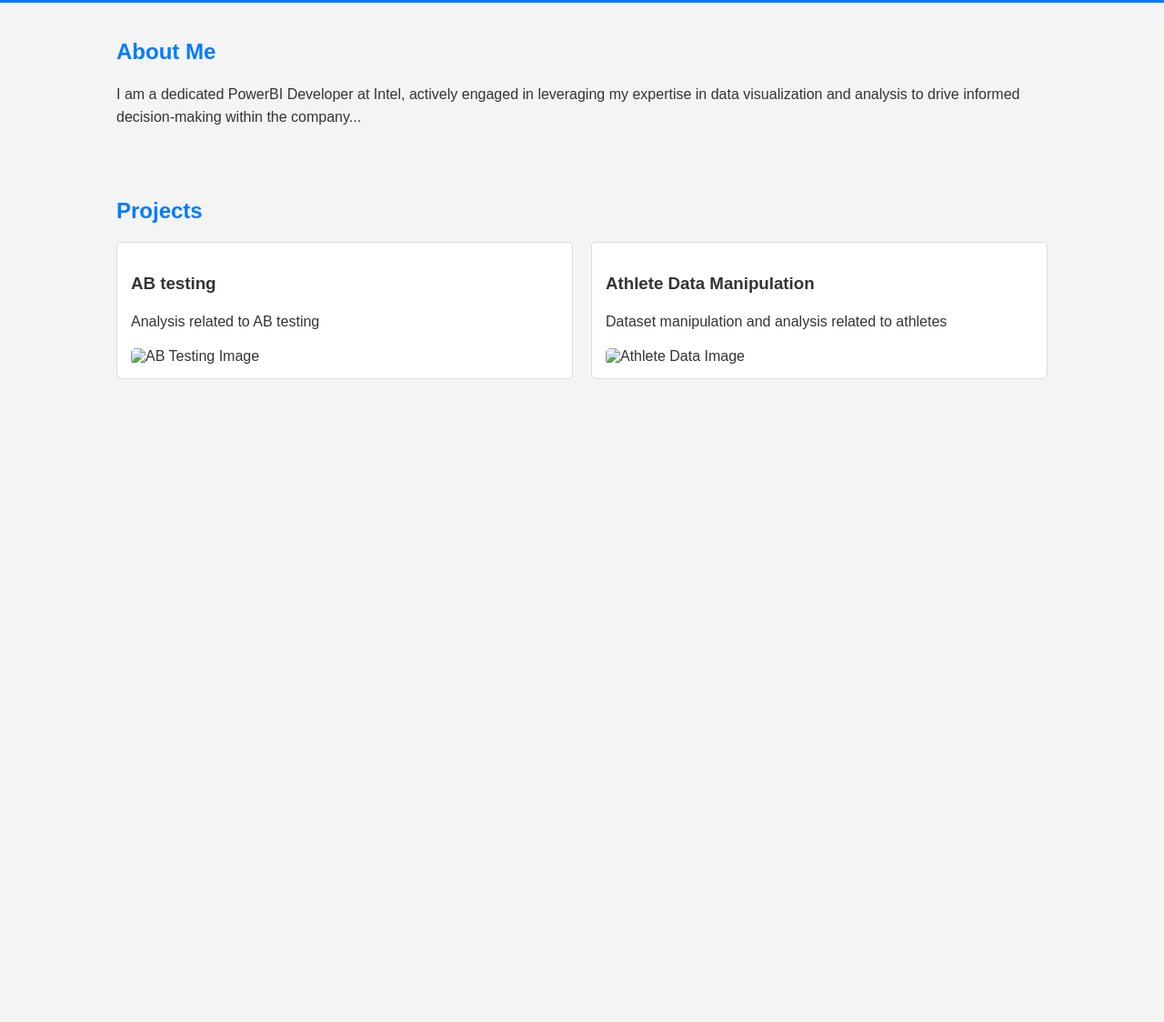
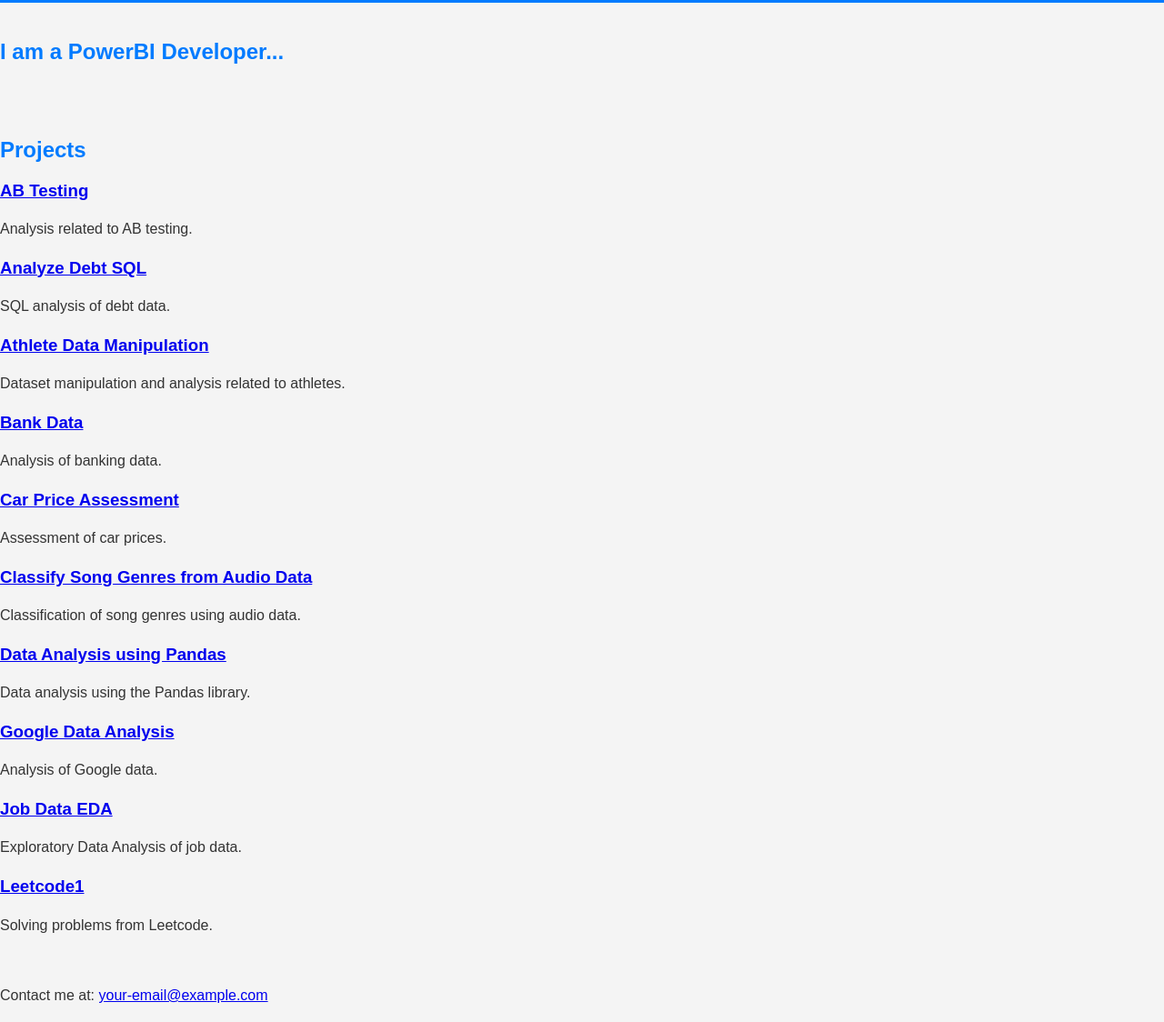
Before and after one commit to manisa504/github.io, a plain HTML site: page index.html in a window 1280 px wide. Shown: the part 117-1241 px from the top of the page at 91% size. Before the commit the page ends 800 px from the top, so only its background shows below. Drawn offline with Linux system fonts and the light colour scheme.

Commit message:
Update index.html

```diff
--- a/index.html
+++ b/index.html
@@ -62,49 +62,67 @@
         }
     </style>
 </head>
-
 <body>
     <header>
         <h1>About Me</h1>
     </header>
-    <div class="container">
-        <section>
-            <h2>About Me</h2>
-            <p>
-                I am a dedicated PowerBI Developer at Intel, actively engaged in leveraging my expertise in data visualization and analysis to drive informed decision-making within the company...
-                <!-- Your description goes here -->
-            </p>
-        </section>
 
-        <section>
-            <h2>Projects</h2>
-            <div class="projects">
-                <!-- Project 1 -->
-                <div class="project-card">
-                    <h3>AB testing</h3>
-                    <p>Analysis related to AB testing</p>
-                    <img src="path_to_ab_testing_image.jpg" alt="AB Testing Image">
-                </div>
+    <section id="about">
+        <h2>I am a PowerBI Developer...</h2>
+        <p><!-- Add your detailed description here --></p>
+    </section>
 
-                <!-- Project 2 -->
-                <div class="project-card">
-                    <h3>Athlete Data Manipulation</h3>
-                    <p>Dataset manipulation and analysis related to athletes</p>
-                    <img src="path_to_athlete_data_image.jpg" alt="Athlete Data Image">
-                </div>
+    <section id="projects">
+        <h2>Projects</h2>
+        <!-- List of projects with hyperlinks to GitHub -->
+        <article class="project">
+            <h3><a href="https://github.com/manisa504/manisha/tree/main/AB%20testing">AB Testing</a></h3>
+            <p>Analysis related to AB testing.</p>
+        </article>
+        <article class="project">
+            <h3><a href="https://github.com/manisa504/manisha/tree/main/Analyze%20debt%20sql">Analyze Debt SQL</a></h3>
+            <p>SQL analysis of debt data.</p>
+        </article>
+        <article class="project">
+            <h3><a href="https://github.com/manisa504/manisha/tree/main/Athlete%20Data%20Manipulation">Athlete Data Manipulation</a></h3>
+            <p>Dataset manipulation and analysis related to athletes.</p>
+        </article>
+        <article class="project">
+            <h3><a href="https://github.com/manisa504/manisha/tree/main/Bank%20Data">Bank Data</a></h3>
+            <p>Analysis of banking data.</p>
+        </article>
+        <article class="project">
+            <h3><a href="https://github.com/manisa504/manisha/tree/main/Car%20Price%20Assessment">Car Price Assessment</a></h3>
+            <p>Assessment of car prices.</p>
+        </article>
+        <article class="project">
+            <h3><a href="https://github.com/manisa504/manisha/tree/main/Classify%20Song%20Genres%20from%20Audio%20Data">Classify Song Genres from Audio Data</a></h3>
+            <p>Classification of song genres using audio data.</p>
+        </article>
+        <article class="project">
+            <h3><a href="https://github.com/manisa504/manisha/tree/main/Data%20Analysis%20using%20Pandas/project3">Data Analysis using Pandas</a></h3>
+            <p>Data analysis using the Pandas library.</p>
+        </article>
+        <article class="project">
+            <h3><a href="https://github.com/manisa504/manisha/tree/main/Google%20Data%20Analysis">Google Data Analysis</a></h3>
+            <p>Analysis of Google data.</p>
+        </article>
+        <article class="project">
+            <h3><a href="https://github.com/manisa504/manisha/tree/main/Job_data_EDA">Job Data EDA</a></h3>
+            <p>Exploratory Data Analysis of job data.</p>
+        </article>
+        <article class="project">
+            <h3><a href="https://github.com/manisa504/manisha/tree/main/Leetcode1">Leetcode1</a></h3>
+            <p>Solving problems from Leetcode.</p>
+        </article>
+        <!-- Add other projects in a similar manner -->
+        <!-- ... -->
+    </section>
 
-                <!-- Project 3 -->
-                <!-- Add more projects in a similar manner -->
-                <!-- Example:
-                <div class="project-card">
-                    <h3>Project Name</h3>
-                    <p>Description of the project...</p>
-                    <img src="path_to_your_image.jpg" alt="Project Image">
-                </div>
-                -->
-            </div>
-        </section>
-    </div>
+    <footer>
+        <p>Contact me at: <a href="mailto:your-email@example.com">your-email@example.com</a></p>
+    </footer>
 </body>
 
+
 </html>
```
